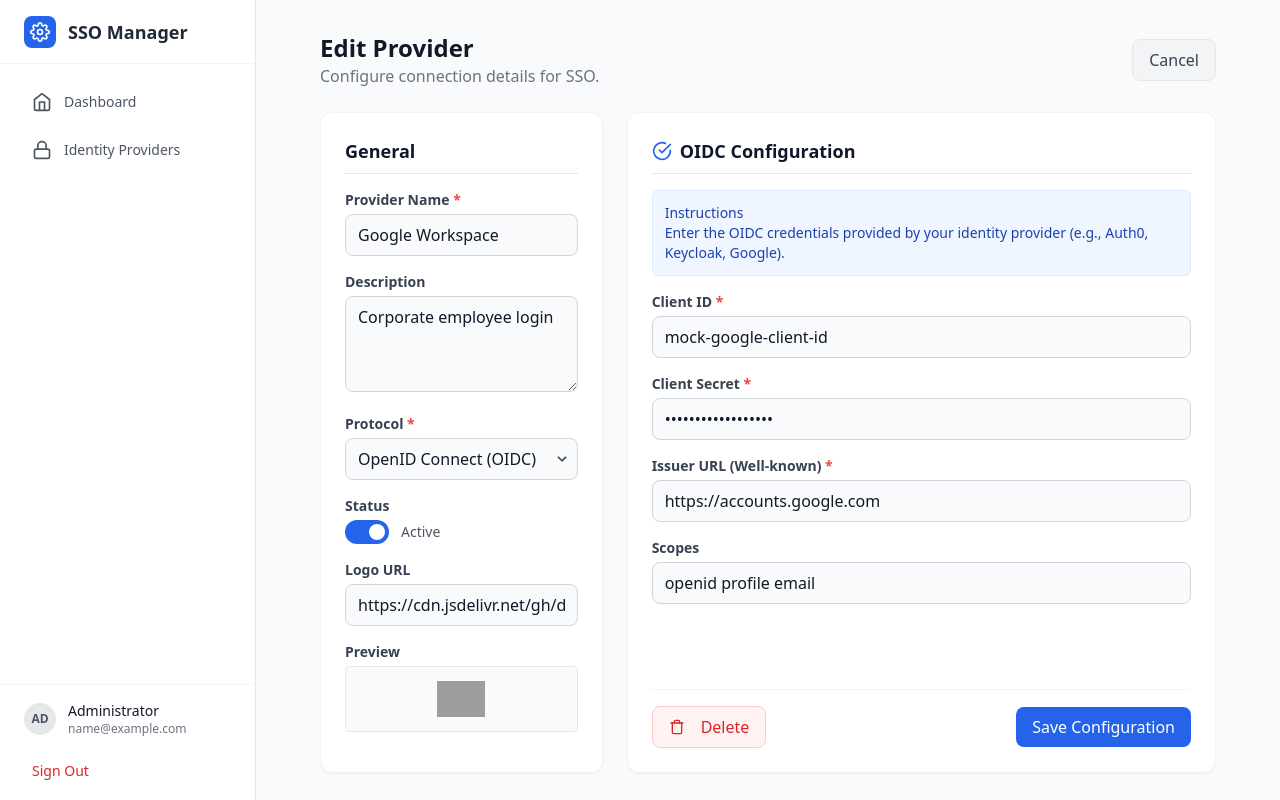
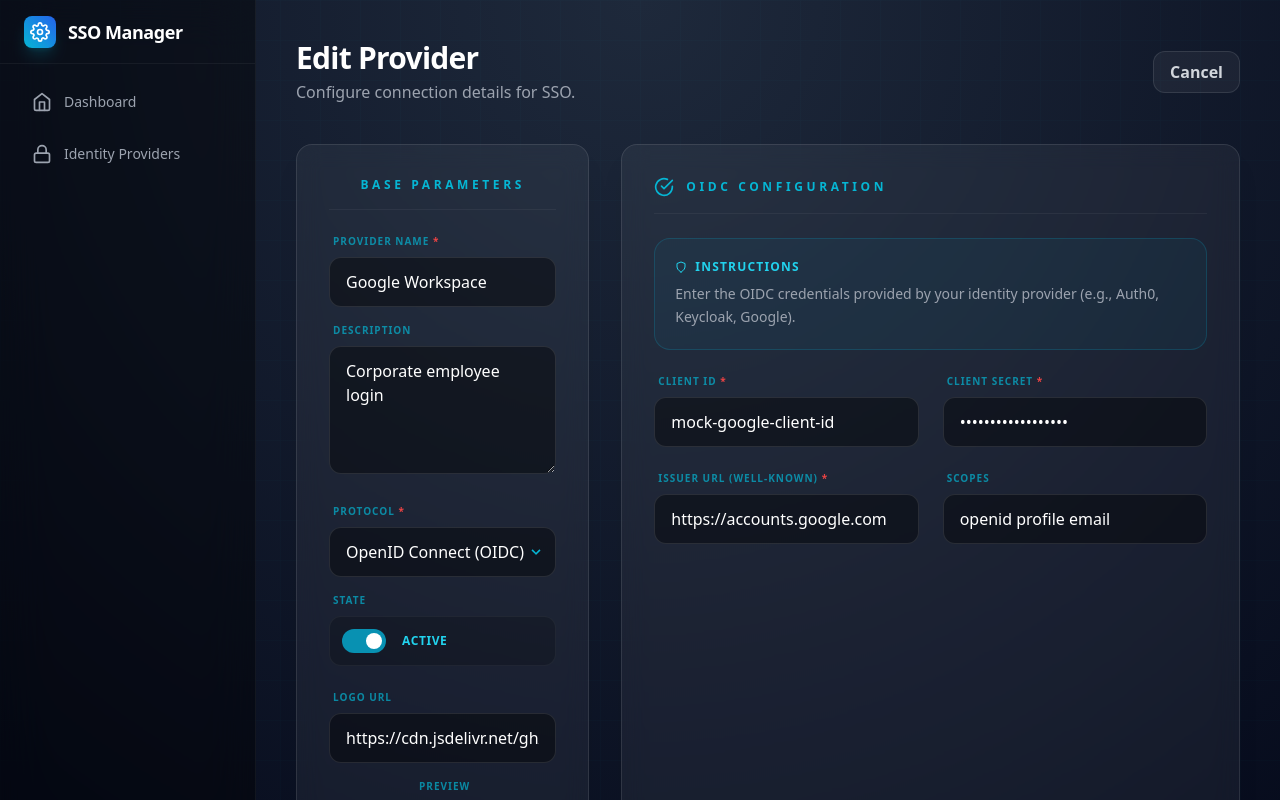
Before and after one commit to jience/AwesomeSSOManager, a React (Vite) app: page /#/admin/provider/1 in a window 1280 px wide. Shown: the top 800 px of the page. Built offline with nearby package versions, Linux system fonts and the light colour scheme; sample sign-in values are in the browser's storage; grey boxes are pictures that could not be loaded.

Commit message:
style: Update all pages UI

```diff
--- a/components/UI.tsx
+++ b/components/UI.tsx
@@ -11,13 +11,13 @@ export interface ButtonProps {
 }
 
 export const Button: React.FC<ButtonProps> = ({ children, onClick, variant = 'primary', className = '', type = 'button', disabled = false, title }) => {
-  const baseStyle = "px-4 py-2 rounded-lg font-medium transition-colors duration-200 flex items-center justify-center gap-2 focus:outline-none focus:ring-2 focus:ring-offset-1 disabled:opacity-50 disabled:cursor-not-allowed";
+  const baseStyle = "px-4 py-2 rounded-xl font-bold transition-all duration-300 flex items-center justify-center gap-2 focus:outline-none focus:ring-2 focus:ring-offset-2 focus:ring-offset-[#020617] disabled:opacity-50 disabled:cursor-not-allowed transform active:scale-95";
 
   const variants = {
-    primary: "bg-blue-600 text-white hover:bg-blue-700 focus:ring-blue-500",
-    secondary: "bg-gray-100 text-gray-700 hover:bg-gray-200 focus:ring-gray-300 border border-gray-200",
-    danger: "bg-red-50 text-red-600 hover:bg-red-100 focus:ring-red-500 border border-red-200",
-    ghost: "bg-transparent text-gray-600 hover:bg-gray-100 focus:ring-gray-200"
+    primary: "bg-gradient-to-r from-cyan-600 to-blue-600 text-white hover:from-cyan-500 hover:to-blue-500 shadow-lg shadow-cyan-900/20 border-0",
+    secondary: "bg-white/5 text-gray-300 hover:bg-white/10 border border-white/10 hover:text-white",
+    danger: "bg-red-500/10 text-red-400 border border-red-500/20 hover:bg-red-500/20",
+    ghost: "bg-transparent text-gray-400 hover:bg-white/5 hover:text-white"
   };
 
   return (
@@ -39,7 +39,7 @@ export interface InputProps {
 
 export const Input: React.FC<InputProps> = ({ label, value, onChange, placeholder, type = "text", required = false, name }) => (
   <div className="mb-4">
-    <label className="block text-sm font-semibold text-gray-700 mb-1">
+    <label className="block text-[10px] font-bold text-cyan-500/70 uppercase tracking-widest mb-2 ml-1">
       {label} {required && <span className="text-red-500">*</span>}
     </label>
     <input
@@ -49,7 +49,7 @@ export const Input: React.FC<InputProps> = ({ label, value, onChange, placeholde
       onChange={onChange}
       required={required}
       placeholder={placeholder}
-      className="w-full px-3 py-2 border border-gray-300 rounded-lg focus:outline-none focus:ring-2 focus:ring-blue-500 focus:border-transparent transition-all bg-gray-50 focus:bg-white text-gray-900"
+      className="w-full px-4 py-3 bg-black/40 border border-white/10 rounded-xl focus:outline-none focus:ring-2 focus:ring-cyan-500/50 focus:border-cyan-500 text-white placeholder-gray-600 transition-all hover:bg-black/60 focus:shadow-[0_0_15px_rgba(6,182,212,0.1)]"
     />
   </div>
 );
@@ -64,20 +64,20 @@ export interface SelectProps {
 
 export const Select: React.FC<SelectProps> = ({ label, value, onChange, options, required = false }) => (
   <div className="mb-4">
-    <label className="block text-sm font-semibold text-gray-700 mb-1">
+    <label className="block text-[10px] font-bold text-cyan-500/70 uppercase tracking-widest mb-2 ml-1">
       {label} {required && <span className="text-red-500">*</span>}
     </label>
     <div className="relative">
       <select
         value={value}
         onChange={onChange}
-        className="w-full px-3 py-2 border border-gray-300 rounded-lg focus:outline-none focus:ring-2 focus:ring-blue-500 appearance-none bg-gray-50 focus:bg-white text-gray-900"
+        className="w-full px-4 py-3 bg-black/40 border border-white/10 rounded-xl focus:outline-none focus:ring-2 focus:ring-cyan-500/50 appearance-none text-white transition-all hover:bg-black/60"
       >
         {options.map(opt => (
-          <option key={opt.value} value={opt.value}>{opt.label}</option>
+          <option key={opt.value} value={opt.value} className="bg-gray-900">{opt.label}</option>
         ))}
       </select>
-      <div className="pointer-events-none absolute inset-y-0 right-0 flex items-center px-2 text-gray-700">
+      <div className="pointer-events-none absolute inset-y-0 right-0 flex items-center px-3 text-cyan-500">
         <svg className="fill-current h-4 w-4" xmlns="http://www.w3.org/2000/svg" viewBox="0 0 20 20"><path d="M9.293 12.95l.707.707L15.657 8l-1.414-1.414L10 10.828 5.757 6.586 4.343 8z"/></svg>
       </div>
     </div>
@@ -90,7 +90,7 @@ export interface CardProps {
 }
 
 export const Card: React.FC<CardProps> = ({ children, className = '' }) => (
-  <div className={`bg-white rounded-xl shadow-sm border border-gray-100 ${className}`}>
+  <div className={`bg-white/5 backdrop-blur-md rounded-2xl border border-white/10 shadow-xl ${className}`}>
     {children}
   </div>
 );
@@ -100,8 +100,9 @@ export interface BadgeProps {
 }
 
 export const Badge: React.FC<BadgeProps> = ({ active }) => (
-  <span className={`inline-flex items-center px-2.5 py-0.5 rounded-full text-xs font-medium ${active ? 'bg-green-100 text-green-800' : 'bg-gray-100 text-gray-800'}`}>
-    {active ? 'Enabled' : 'Disabled'}
+  <span className={`inline-flex items-center px-3 py-1 rounded-full text-[10px] font-bold uppercase tracking-tighter ${active ? 'bg-green-500/10 text-green-400 border border-green-500/20' : 'bg-gray-500/10 text-gray-400 border border-gray-500/20'}`}>
+    <span className={`w-1.5 h-1.5 rounded-full mr-1.5 ${active ? 'bg-green-400 animate-pulse' : 'bg-gray-500'}`}></span>
+    {active ? 'Active' : 'Offline'}
   </span>
 );
 
@@ -117,13 +118,13 @@ export const ConfirmationModal: React.FC<ConfirmationModalProps> = ({ isOpen, on
   if (!isOpen) return null;
 
   return (
-    <div className="fixed inset-0 z-50 flex items-center justify-center p-4 bg-black bg-opacity-50 backdrop-blur-sm transition-opacity">
-      <div className="bg-white rounded-xl max-w-sm w-full p-6 shadow-2xl transform transition-all scale-100">
-        <h3 className="text-xl font-bold text-gray-900 mb-2">{title}</h3>
-        <p className="text-gray-600 mb-8 leading-relaxed">{message}</p>
+    <div className="fixed inset-0 z-50 flex items-center justify-center p-4 bg-black/60 backdrop-blur-sm transition-opacity">
+      <div className="bg-[#0f172a] border border-white/10 rounded-2xl max-w-sm w-full p-8 shadow-2xl transform transition-all scale-100">
+        <h3 className="text-xl font-bold text-white mb-2">{title}</h3>
+        <p className="text-gray-400 mb-8 leading-relaxed text-sm">{message}</p>
         <div className="flex justify-end gap-3">
-          <Button variant="secondary" onClick={onClose} className="w-24">Cancel</Button>
-          <Button variant="danger" onClick={onConfirm} className="w-24 shadow-sm">Delete</Button>
+          <Button variant="secondary" onClick={onClose} className="px-6">Cancel</Button>
+          <Button variant="danger" onClick={onConfirm} className="px-6 shadow-lg shadow-red-900/20">Confirm</Button>
         </div>
       </div>
     </div>
@@ -131,7 +132,7 @@ export const ConfirmationModal: React.FC<ConfirmationModalProps> = ({ isOpen, on
 };
 
 // Notification Toast Components
-import { XIcon, CheckCircleIcon, ShieldIcon } from './Icons'; // Assuming AlertTriangleIcon, InfoIcon etc. are also in Icons.tsx
+import { XIcon, CheckCircleIcon, ShieldIcon } from './Icons';
 
 export type ToastType = 'success' | 'error' | 'info';
 
@@ -144,35 +145,34 @@ export interface ToastProps {
 }
 
 const toastIcons = {
-  success: <CheckCircleIcon className="w-6 h-6 text-green-500" />,
-  error: <XIcon className="w-6 h-6 text-red-500" />, // Placeholder, ideally a different icon
-  info: <ShieldIcon className="w-6 h-6 text-blue-500" />, // Placeholder
+  success: <CheckCircleIcon className="w-6 h-6 text-green-400" />,
+  error: <XIcon className="w-6 h-6 text-red-400" />,
+  info: <ShieldIcon className="w-6 h-6 text-cyan-400" />,
 };
 
 const toastStyles = {
-  success: 'bg-green-50 border-green-200',
-  error: 'bg-red-50 border-red-200',
-  info: 'bg-blue-50 border-blue-200',
+  success: 'bg-green-500/10 border-green-500/20 text-green-200',
+  error: 'bg-red-500/10 border-red-500/20 text-red-200',
+  info: 'bg-cyan-500/10 border-cyan-500/20 text-cyan-200',
 };
 
 export const Toast: React.FC<ToastProps> = ({ id, type, title, message, onDismiss }) => {
   return (
-    <div className={`w-full max-w-sm rounded-lg shadow-lg pointer-events-auto ring-1 ring-black ring-opacity-5 overflow-hidden border-l-4 ${toastStyles[type]}`}>
+    <div className={`w-full max-w-sm rounded-2xl shadow-2xl pointer-events-auto border backdrop-blur-xl overflow-hidden ${toastStyles[type]}`}>
       <div className="p-4">
         <div className="flex items-start">
           <div className="flex-shrink-0">
             {toastIcons[type]}
           </div>
           <div className="ml-3 w-0 flex-1 pt-0.5">
-            <p className="text-sm font-bold text-gray-900">{title}</p>
-            <p className="mt-1 text-sm text-gray-600">{message}</p>
+            <p className="text-sm font-bold text-white">{title}</p>
+            <p className="mt-1 text-xs text-gray-300">{message}</p>
           </div>
           <div className="ml-4 flex-shrink-0 flex">
             <button
               onClick={() => onDismiss(id)}
-              className="inline-flex text-gray-400 rounded-md hover:text-gray-500 focus:outline-none focus:ring-2 focus:ring-offset-2 focus:ring-blue-500"
+              className="inline-flex text-gray-500 rounded-md hover:text-gray-300 focus:outline-none"
             >
-              <span className="sr-only">Close</span>
               <XIcon className="h-5 w-5" />
             </button>
           </div>
@@ -182,14 +182,10 @@ export const Toast: React.FC<ToastProps> = ({ id, type, title, message, onDismis
   );
 };
 
-export interface ToastContainerProps {
-  children: React.ReactNode;
-}
-
 export const ToastContainer: React.FC<ToastContainerProps> = ({ children }) => (
   <div
     aria-live="assertive"
-    className="fixed inset-0 z-50 flex items-end px-4 py-6 pointer-events-none sm:p-6 sm:items-start"
+    className="fixed inset-0 z-[100] flex items-end px-4 py-6 pointer-events-none sm:p-6 sm:items-start"
   >
     <div className="w-full flex flex-col items-center space-y-4 sm:items-end">
       {children}
--- a/layout/AdminLayout.tsx
+++ b/layout/AdminLayout.tsx
@@ -31,57 +31,73 @@ const AdminLayout: React.FC<AdminLayoutProps> = ({ user, onLogout }) => {
     }`;
 
   return (
-    <div className="min-h-screen bg-gray-50 flex">
+    <div className="min-h-screen bg-[#020617] text-gray-200 flex relative overflow-hidden">
+      {/* Background Decor */}
+      <div className="absolute inset-0 bg-[radial-gradient(circle_at_50%_0%,_#1e293b_0%,_#020617_100%)] z-0"></div>
+      <div className="absolute inset-0 z-0 opacity-[0.03]" style={{
+          backgroundImage: `linear-gradient(rgba(34, 211, 238, 0.5) 1px, transparent 1px), linear-gradient(90deg, rgba(34, 211, 238, 0.5) 1px, transparent 1px)`,
+          backgroundSize: '40px 40px'
+      }}></div>
+
       {/* Sidebar */}
-      <aside className="w-64 bg-white border-r border-gray-200 hidden md:flex flex-col">
-        <div className="h-16 flex items-center px-6 border-b border-gray-100">
-           <div className="w-8 h-8 bg-blue-600 rounded-lg flex items-center justify-center mr-3">
+      <aside className="w-64 bg-black/40 backdrop-blur-xl border-r border-white/5 relative z-10 hidden md:flex flex-col">
+        <div className="h-16 flex items-center px-6 border-b border-white/5">
+           <div className="w-8 h-8 bg-gradient-to-tr from-cyan-500 to-blue-600 rounded-lg flex items-center justify-center mr-3 shadow-lg shadow-cyan-500/20">
                <SettingsIcon className="text-white w-5 h-5" />
            </div>
-           <span className="font-bold text-gray-800 text-lg">SSO Manager</span>
+           <span className="font-bold text-white text-lg tracking-tight">SSO Manager</span>
         </div>
 
-        <nav className="flex-1 p-4 space-y-1">
+        <nav className="flex-1 p-4 space-y-2">
            <button
              onClick={() => navigate('/admin')}
-             className={navItemClass('/admin')}
+             className={`w-full flex items-center px-4 py-3 text-sm font-medium rounded-xl transition-all ${
+               isActive('/admin')
+                 ? 'bg-cyan-500/10 text-cyan-400 border border-cyan-500/20 shadow-[0_0_15px_rgba(6,182,212,0.1)]'
+                 : 'text-gray-400 hover:bg-white/5 hover:text-gray-200'
+             }`}
            >
               <HomeIcon className="w-5 h-5 mr-3" />
               Dashboard
            </button>
            <button
              onClick={() => navigate('/admin/providers')}
-             className={navItemClass('/admin/providers')}
+             className={`w-full flex items-center px-4 py-3 text-sm font-medium rounded-xl transition-all ${
+               isActive('/admin/providers')
+                 ? 'bg-cyan-500/10 text-cyan-400 border border-cyan-500/20 shadow-[0_0_15px_rgba(6,182,212,0.1)]'
+                 : 'text-gray-400 hover:bg-white/5 hover:text-gray-200'
+             }`}
            >
               <LockIcon className="w-5 h-5 mr-3" />
               Identity Providers
            </button>
         </nav>
 
-        <div className="p-4 border-t border-gray-100">
+        <div className="p-4 border-t border-white/5 bg-black/20">
            <div className="flex items-center gap-3 mb-4 px-2">
-               <div className="w-8 h-8 rounded-full bg-gray-200 flex items-center justify-center text-xs font-bold text-gray-600">
+               <div className="w-9 h-9 rounded-full bg-gradient-to-br from-gray-700 to-gray-800 border border-white/10 flex items-center justify-center text-xs font-bold text-cyan-400">
                    AD
                </div>
                <div className="text-sm">
-                   <p className="font-medium text-gray-900">Administrator</p>
-                   <p className="text-xs text-gray-500">{user.email}</p>
+                   <p className="font-medium text-white">Administrator</p>
+                   <p className="text-xs text-gray-500 truncate w-32">{user.email}</p>
                </div>
            </div>
-           <button onClick={onLogout} className="w-full px-4 py-2 text-sm text-red-600 hover:bg-red-50 rounded-lg text-left">
+           <button onClick={onLogout} className="w-full px-4 py-2.5 text-sm text-red-400 hover:bg-red-500/10 rounded-xl text-left transition-colors flex items-center gap-2">
+               <span className="w-1.5 h-1.5 rounded-full bg-red-500"></span>
                Sign Out
            </button>
         </div>
       </aside>
 
       {/* Main Content */}
-      <main className="flex-1 flex flex-col overflow-hidden">
-         <header className="h-16 bg-white border-b border-gray-200 flex items-center justify-between px-6 md:hidden">
-             <span className="font-bold">SSO Manager</span>
-             <button onClick={onLogout} className="text-sm text-red-600">Logout</button>
+      <main className="flex-1 flex flex-col relative z-10 overflow-hidden">
+         <header className="h-16 bg-black/20 backdrop-blur-md border-b border-white/5 flex items-center justify-between px-6 md:hidden">
+             <span className="font-bold text-white">SSO Manager</span>
+             <button onClick={onLogout} className="text-sm text-red-400">Logout</button>
          </header>
 
-         <div className="flex-1 overflow-auto p-6 md:p-8">
+         <div className="flex-1 overflow-auto p-6 md:p-10">
             <Outlet />
          </div>
       </main>
--- a/pages/Admin/ProviderConfigForm.tsx
+++ b/pages/Admin/ProviderConfigForm.tsx
@@ -15,7 +15,7 @@ import {
 import { ProviderConfig, ProtocolType, MOCK_LOGOS } from '../../types/index';
 import { useNotification } from '../../contexts/NotificationContext';
 import { Card, Button, Input, Select, ConfirmationModal } from '../../components/UI';
-import { CheckCircleIcon, TrashIcon } from '../../components/Icons';
+import { CheckCircleIcon, TrashIcon, ShieldIcon } from '../../components/Icons';
 
 const ProviderConfigForm: React.FC = () => {
   const { id } = useParams<{ id: string }>();
@@ -195,9 +195,9 @@ const ProviderConfigForm: React.FC = () => {
               required
             />
             <div className="mb-4">
-              <label className="block text-sm font-semibold text-gray-700 mb-1">X.509 Certificate</label>
+              <label className="block text-[10px] font-bold text-cyan-500/70 uppercase tracking-widest mb-2 ml-1">X.509 Certificate</label>
               <textarea
-                className="w-full px-3 py-2 border border-gray-300 rounded-lg focus:outline-none focus:ring-2 focus:ring-blue-500 h-32 font-mono text-xs bg-gray-50 focus:bg-white text-gray-900"
+                className="w-full px-4 py-3 bg-black/40 border border-white/10 rounded-xl focus:outline-none focus:ring-2 focus:ring-cyan-500/50 focus:border-cyan-500 text-white placeholder-gray-600 transition-all hover:bg-black/60 h-32 font-mono text-xs"
                 value={formData.config.cert || ''}
                 onChange={(e) => handleConfigChange('cert', e.target.value)}
                 placeholder="-----BEGIN CERTIFICATE-----..."
@@ -236,20 +236,20 @@ const ProviderConfigForm: React.FC = () => {
   };
 
   return (
-    <div className="max-w-4xl mx-auto relative">
-      <div className="mb-6 flex items-center justify-between">
+    <div className="max-w-5xl mx-auto relative pb-20">
+      <div className="mb-10 flex items-center justify-between">
         <div>
-           <h2 className="text-2xl font-bold text-gray-900">{isEditing ? 'Edit Provider' : 'New Provider'}</h2>
-           <p className="text-gray-500">Configure connection details for SSO.</p>
+           <h2 className="text-3xl font-extrabold text-white tracking-tight">{isEditing ? 'Edit Provider' : 'New Provider'}</h2>
+           <p className="text-gray-400 mt-1">Configure connection details for SSO.</p>
         </div>
         <Button variant="secondary" onClick={() => navigate('/admin/providers')}>Cancel</Button>
       </div>
 
-      <form onSubmit={handleSubmit} className="grid grid-cols-1 lg:grid-cols-3 gap-6">
+      <form onSubmit={handleSubmit} className="grid grid-cols-1 lg:grid-cols-3 gap-8">
         {/* Left Column: Basic Info */}
-        <div className="lg:col-span-1 space-y-6">
-          <Card className="p-6">
-            <h3 className="text-lg font-semibold mb-4 border-b pb-2">General</h3>
+        <div className="lg:col-span-1 space-y-8">
+          <Card className="p-8">
+            <h3 className="text-xs font-black text-cyan-500 uppercase tracking-[0.3em] mb-6 border-b border-white/5 pb-4 text-center">Base Parameters</h3>
             <Input
               label="Provider Name"
               value={formData.name}
@@ -258,10 +258,10 @@ const ProviderConfigForm: React.FC = () => {
               placeholder="e.g. Corporate Okta"
             />
 
-            <div className="mb-4">
-              <label className="block text-sm font-semibold text-gray-700 mb-1">Description</label>
+            <div className="mb-6">
+              <label className="block text-[10px] font-bold text-cyan-500/70 uppercase tracking-widest mb-2 ml-1">Description</label>
               <textarea
-                className="w-full px-3 py-2 border border-gray-300 rounded-lg focus:outline-none focus:ring-2 focus:ring-blue-500 h-24 bg-gray-50 focus:bg-white text-gray-900"
+                className="w-full px-4 py-3 bg-black/40 border border-white/10 rounded-xl focus:outline-none focus:ring-2 focus:ring-cyan-500/50 focus:border-cyan-500 text-white placeholder-gray-600 transition-all hover:bg-black/60 h-32"
                 value={formData.description || ''}
                 onChange={(e) => handleBasicChange('description', e.target.value)}
                 placeholder="Enter a brief description for this provider..."
@@ -281,17 +281,17 @@ const ProviderConfigForm: React.FC = () => {
               required
             />
 
-            <div className="mb-4">
-              <label className="block text-sm font-semibold text-gray-700 mb-1">Status</label>
-              <div className="flex items-center gap-3">
+            <div className="mb-6">
+              <label className="block text-[10px] font-bold text-cyan-500/70 uppercase tracking-widest mb-2 ml-1">State</label>
+              <div className="flex items-center gap-4 bg-black/20 p-3 rounded-xl border border-white/5">
                  <button
                     type="button"
                     onClick={() => handleBasicChange('isEnabled', !formData.isEnabled)}
-                    className={`relative inline-flex h-6 w-11 items-center rounded-full transition-colors focus:outline-none focus:ring-2 focus:ring-blue-500 focus:ring-offset-2 ${formData.isEnabled ? 'bg-blue-600' : 'bg-gray-200'}`}
+                    className={`relative inline-flex h-6 w-11 items-center rounded-full transition-colors focus:outline-none ${formData.isEnabled ? 'bg-cyan-600' : 'bg-gray-700'}`}
                  >
                     <span className={`inline-block h-4 w-4 transform rounded-full bg-white transition duration-200 ease-in-out ${formData.isEnabled ? 'translate-x-6' : 'translate-x-1'}`} />
                  </button>
-                 <span className="text-sm text-gray-600">{formData.isEnabled ? 'Active' : 'Inactive'}</span>
+                 <span className={`text-xs font-bold uppercase tracking-wider ${formData.isEnabled ? 'text-cyan-400' : 'text-gray-500'}`}>{formData.isEnabled ? 'Active' : 'Inactive'}</span>
               </div>
             </div>
 
@@ -302,10 +302,10 @@ const ProviderConfigForm: React.FC = () => {
               placeholder="https://..."
             />
 
-            <div className="mb-4">
-                 <label className="block text-sm font-semibold text-gray-700 mb-1">Preview</label>
-                 <div className="border rounded p-2 flex justify-center bg-gray-50">
-                     <img src={formData.logo} alt="Preview" className="h-12 w-12 object-contain" onError={(e) => e.currentTarget.src = MOCK_LOGOS.Generic}/>
+            <div className="mb-2">
+                 <label className="block text-[10px] font-bold text-cyan-500/70 uppercase tracking-widest mb-2 ml-1 text-center">Preview</label>
+                 <div className="border border-white/10 rounded-2xl p-6 flex justify-center bg-black/40 shadow-inner">
+                     <img src={formData.logo} alt="Preview" className="h-16 w-16 object-contain filter drop-shadow-[0_0_8px_rgba(255,255,255,0.2)]" onError={(e) => e.currentTarget.src = MOCK_LOGOS.Generic}/>
                  </div>
             </div>
           </Card>
@@ -313,24 +313,29 @@ const ProviderConfigForm: React.FC = () => {
 
         {/* Right Column: Protocol Config */}
         <div className="lg:col-span-2">
-          <Card className="p-6 h-full flex flex-col">
-            <h3 className="text-lg font-semibold mb-4 border-b pb-2 flex items-center gap-2">
-                <CheckCircleIcon className="w-5 h-5 text-blue-600" />
+          <Card className="p-8 h-full flex flex-col group transition-all duration-500">
+            <h3 className="text-xs font-black text-cyan-500 uppercase tracking-[0.3em] mb-6 border-b border-white/5 pb-4 flex items-center gap-3">
+                <CheckCircleIcon className="w-5 h-5" />
                 {formData.type} Configuration
             </h3>
 
-            <div className="space-y-4 flex-1">
-               <div className="bg-blue-50 border border-blue-100 rounded-md p-3 mb-4 text-sm text-blue-800">
-                  <p className="font-medium">Instructions</p>
-                  <p>Enter the {formData.type} credentials provided by your identity provider (e.g., Auth0, Keycloak, Google).</p>
+            <div className="space-y-6 flex-1">
+               <div className="bg-cyan-500/5 border border-cyan-500/20 rounded-2xl p-5 mb-6">
+                  <p className="text-cyan-400 text-xs font-bold uppercase tracking-widest mb-2 flex items-center gap-2">
+                    <ShieldIcon className="w-3 h-3" />
+                    Instructions
+                  </p>
+                  <p className="text-gray-400 text-sm leading-relaxed font-light">Enter the {formData.type} credentials provided by your identity provider (e.g., Auth0, Keycloak, Google).</p>
                </div>
 
-               {renderConfigFields()}
+               <div className="grid grid-cols-1 md:grid-cols-2 gap-x-6 gap-y-2">
+                  {renderConfigFields()}
+               </div>
             </div>
 
-             <div className="mt-8 pt-4 border-t border-gray-100 flex items-center justify-between">
+             <div className="mt-12 pt-8 border-t border-white/5 flex items-center justify-between">
                 {isEditing ? (
-                  <Button type="button" variant="danger" onClick={onDeleteClick} className="bg-red-50 text-red-600 hover:bg-red-100 border border-red-200">
+                  <Button type="button" variant="danger" onClick={onDeleteClick} className="px-8 shadow-[0_0_20px_rgba(239,68,68,0.1)]">
                     <TrashIcon className="w-4 h-4 mr-2" />
                     Delete
                   </Button>
@@ -338,7 +343,7 @@ const ProviderConfigForm: React.FC = () => {
                   <div></div> /* Spacer */
                 )}
 
-                <Button type="submit">
+                <Button type="submit" className="px-10 py-4 text-base shadow-[0_0_30px_rgba(6,182,212,0.2)]">
                   Save Configuration
                 </Button>
              </div>
--- a/pages/LoginPage.tsx
+++ b/pages/LoginPage.tsx
@@ -218,7 +218,7 @@ const LoginPage: React.FC<LoginPageProps> = ({ onLogin }) => {
 
         <div className="relative mb-8 text-center">
           <span className="relative z-10 px-4 text-[10px] font-bold text-gray-500 uppercase tracking-[0.2em] before:content-[''] before:absolute before:top-1/2 before:right-full before:w-16 before:h-[1px] before:bg-white/5 after:content-[''] after:absolute after:top-1/2 after:left-full after:w-16 after:h-[1px] after:bg-white/5">
-            Neural Links
+            Or continue with
           </span>
         </div>
 
@@ -226,7 +226,7 @@ const LoginPage: React.FC<LoginPageProps> = ({ onLogin }) => {
         <div className="space-y-3">
           {providers.length === 0 ? (
             <div className="text-center p-6 border border-white/5 rounded-2xl bg-black/20">
-                <p className="text-xs text-gray-500 italic">No neural links detected.</p>
+                <p className="text-xs text-gray-500 italic">No SSO providers configured.</p>
             </div>
           ) : (
             providers.map(provider => (
```
Also changed, not shown: pages/Admin/Dashboard.tsx (+52 -46 lines), pages/Admin/ProviderList.tsx (+35 -27 lines), pages/UserDashboard.tsx (+60 -113 lines).
